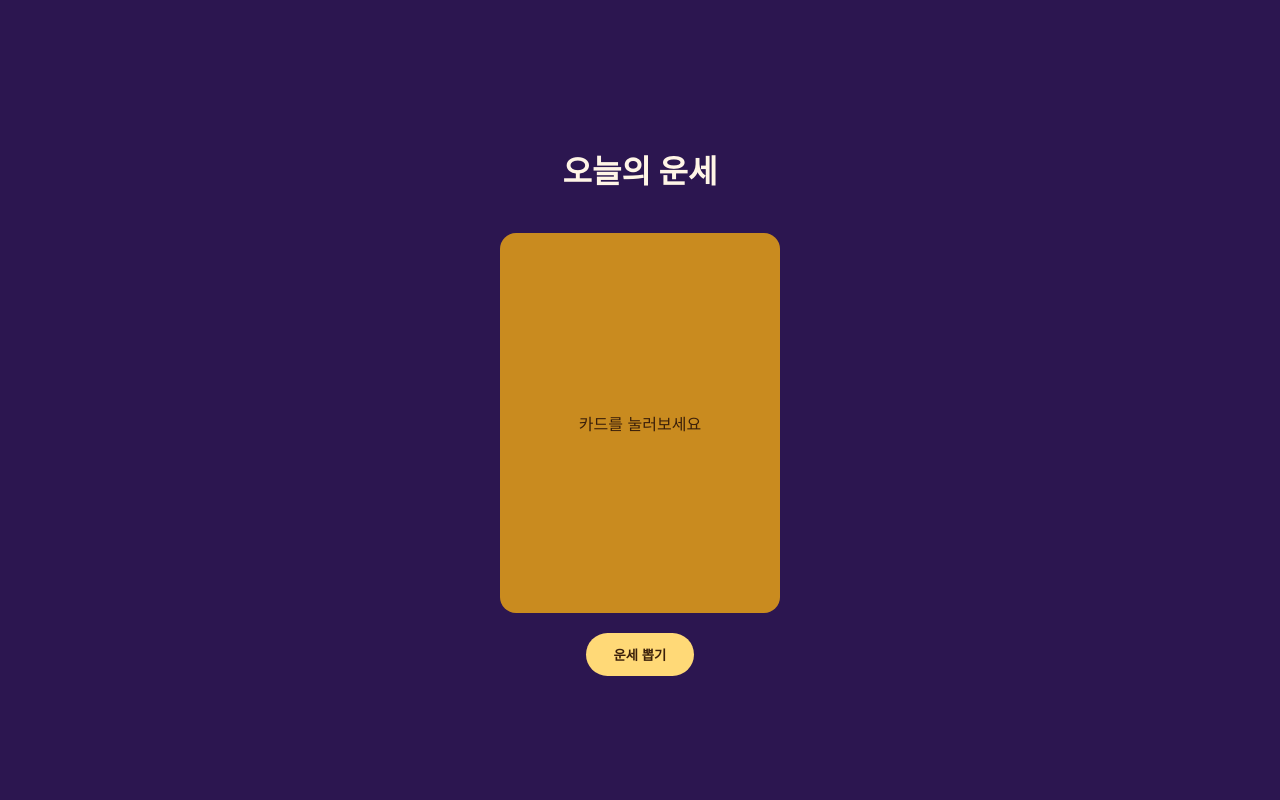
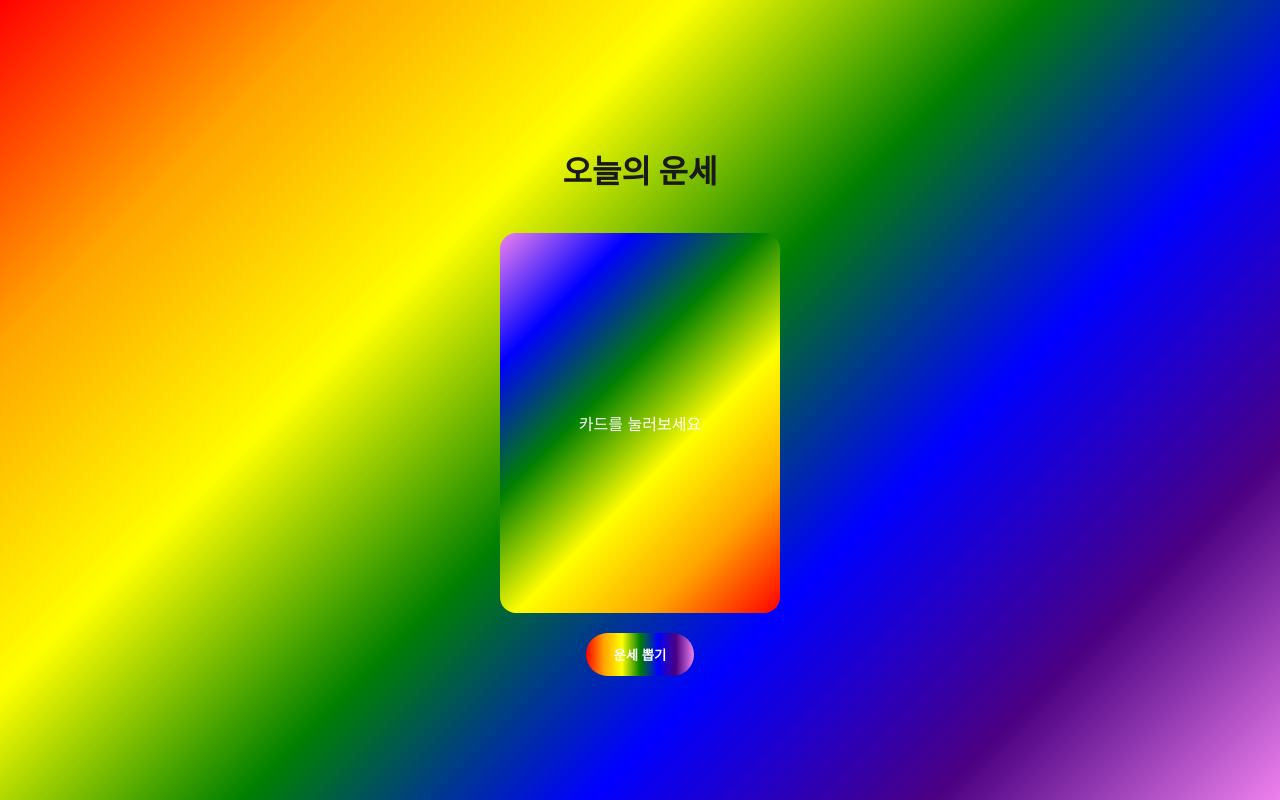
Before and after one commit to dyddyd002/Today-s-fortune, a Next.js app: page / in a window 1280 px wide. Built offline with nearby package versions, Linux system fonts and the light colour scheme.

Commit message:
사이트를 무지개(빨주노초파남보) 테마로 변경

```diff
--- a/app/globals.css
+++ b/app/globals.css
@@ -5,9 +5,9 @@
 body {
   margin: 0;
   min-height: 100vh;
-  background: #2c1650;
+  background: linear-gradient(135deg, red, orange, yellow, green, blue, indigo, violet);
   font-family: -apple-system, BlinkMacSystemFont, "Apple SD Gothic Neo", sans-serif;
-  color: #fff5e6;
+  color: #1a1a1a;
   display: flex;
   align-items: center;
   justify-content: center;
@@ -54,22 +54,23 @@ main {
 }
 
 .face.front {
-  background: #c98b1f;
-  color: #3a1f0a;
+  background: linear-gradient(135deg, violet, blue, green, yellow, orange, red);
+  color: #fff;
 }
 
 .face.back {
-  background: #58245c;
-  border: 2px solid #ffd977;
+  background: linear-gradient(135deg, red, orange, yellow, green, blue, indigo, violet);
+  border: 3px solid white;
   transform: rotateY(180deg);
+  color: #fff;
 }
 
 button {
   padding: 12px 28px;
   border-radius: 999px;
   border: none;
-  background: #ffd977;
-  color: #3a1f0a;
+  background: linear-gradient(90deg, red, orange, yellow, green, blue, indigo, violet);
+  color: #fff;
   font-weight: 700;
   cursor: pointer;
 }
```
